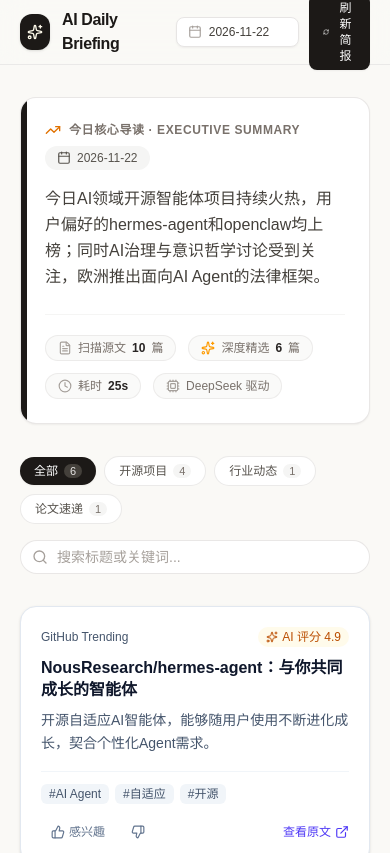
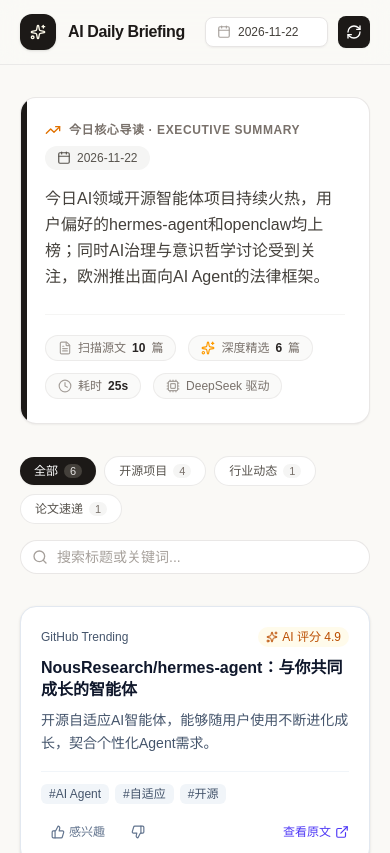
Before and after one commit to hotpotpoem-arch/ai-daily-briefing, a Next.js app in the folder frontend/: page / in a window 390 px wide. Shown: the top 853 px of the page. Built offline with nearby package versions, Linux system fonts and the light colour scheme.

Commit message:
fix: optimize mobile header refresh button

```diff
--- a/frontend/src/app/page.tsx
+++ b/frontend/src/app/page.tsx
@@ -316,12 +316,15 @@ export default function DailyBriefingPage() {
             <button
               onClick={() => loadStaticBriefings(true)}
               disabled={isRefreshing}
-              className="inline-flex items-center gap-1.5 rounded-lg bg-stone-900 px-3.5 py-1.5 text-xs sm:text-sm font-medium text-white shadow-xs hover:bg-stone-800 active:scale-[0.98] disabled:opacity-60 transition-all cursor-pointer"
+              title="刷新简报"
+              className="inline-flex shrink-0 whitespace-nowrap items-center gap-1.5 rounded-lg bg-stone-900 p-2 sm:px-3.5 sm:py-1.5 text-xs sm:text-sm font-medium text-white shadow-xs hover:bg-stone-800 active:scale-[0.98] disabled:opacity-60 transition-all cursor-pointer"
             >
               <RefreshCw
-                className={`h-3.5 w-3.5 ${isRefreshing ? 'animate-spin' : ''}`}
+                className={`h-4 w-4 sm:h-3.5 sm:w-3.5 ${isRefreshing ? 'animate-spin' : ''}`}
               />
-              <span>{isRefreshing ? '同步中...' : '刷新简报'}</span>
+              <span className="hidden sm:inline">
+                {isRefreshing ? '同步中...' : '刷新简报'}
+              </span>
             </button>
           </div>
         </div>
```
